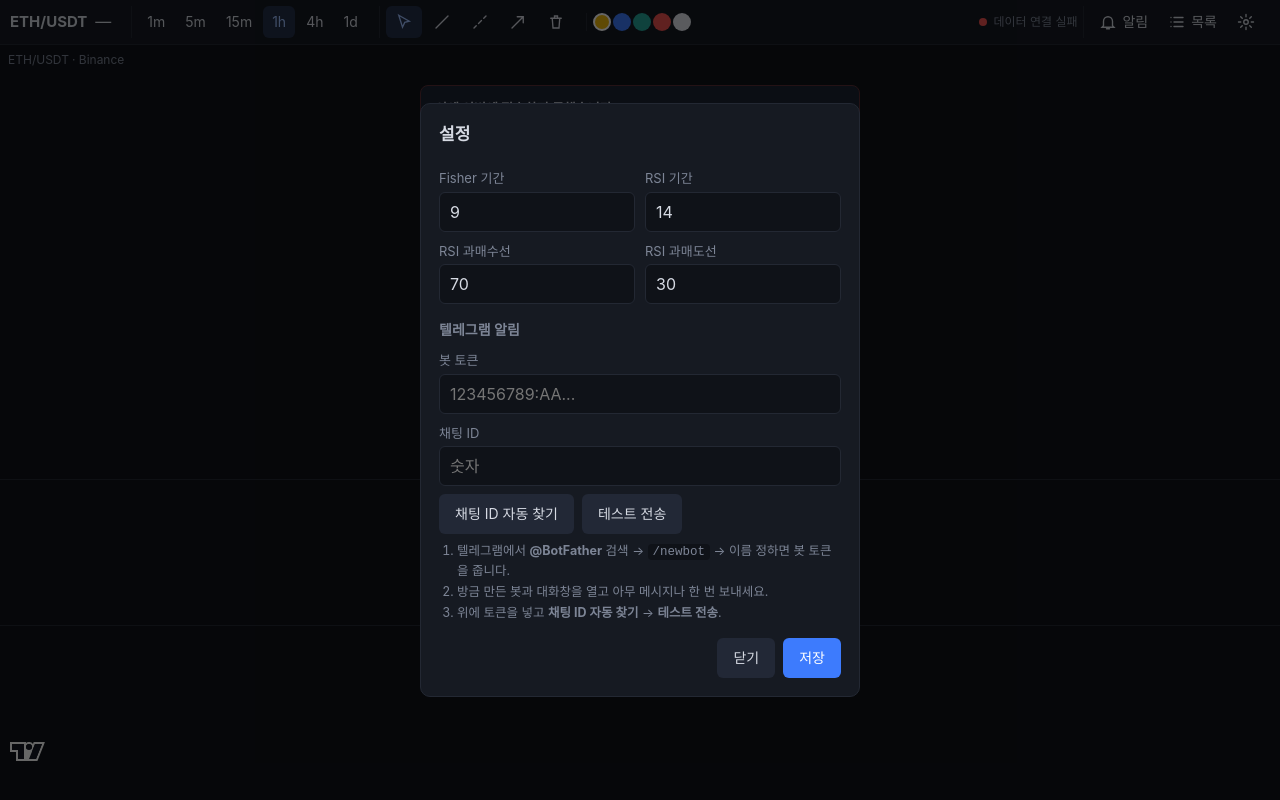
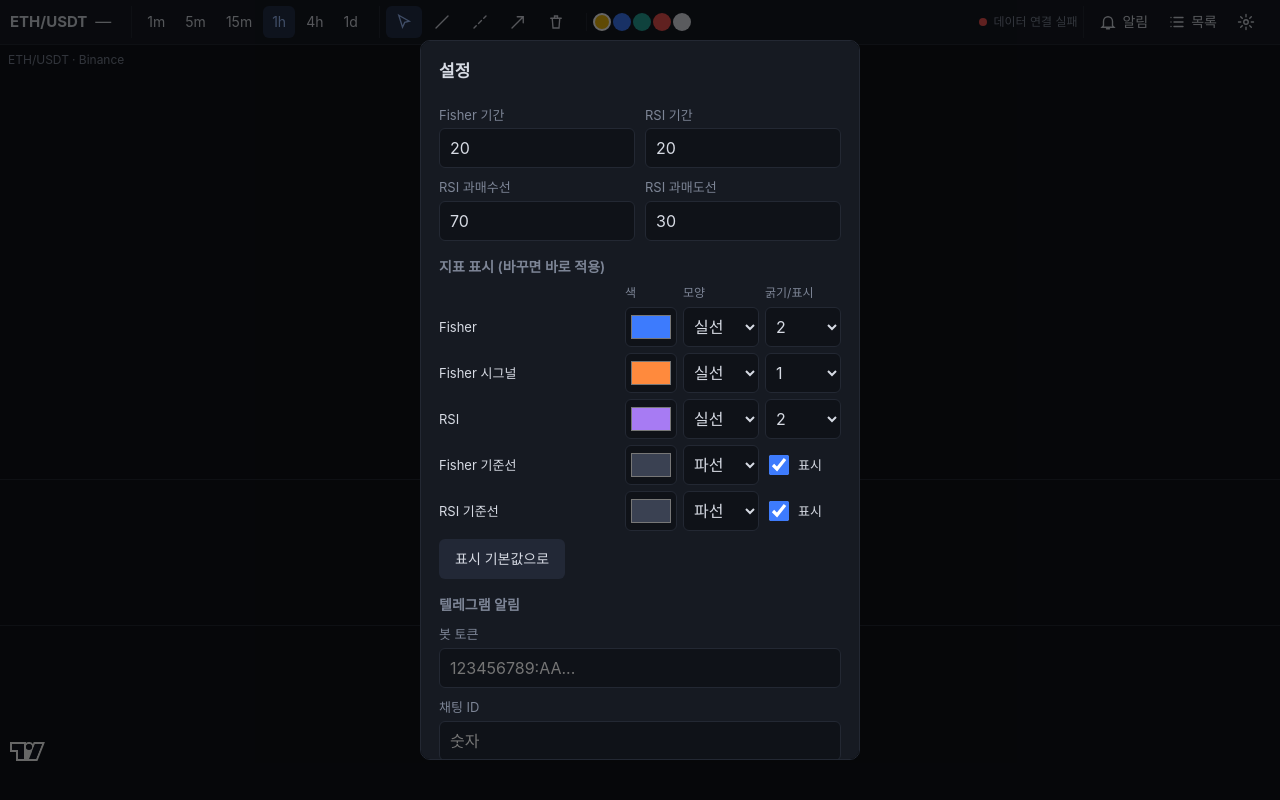
Before and after one commit to readmath2357-source/chart, a plain HTML site: page index.html in a window 1280 px wide. Both pictures are taken after a click on the button 1246 px from the left and 22 px from the top of the page. Drawn offline with Linux system fonts and the light colour scheme; no server answers.

Commit message:
Update index.html

```diff
--- a/index.html
+++ b/index.html
@@ -53,6 +53,12 @@ h3{font-size:14px;margin:16px 0 4px;color:var(--dim);font-weight:600}
 #toasts{position:fixed;right:12px;bottom:12px;z-index:30;display:flex;flex-direction:column;gap:8px;max-width:min(360px,calc(100vw - 24px))}
 .toast{background:#1d2433;border:1px solid #2f3a52;border-left:3px solid var(--acc);border-radius:8px;padding:10px 12px;font-size:13px;white-space:pre-wrap;box-shadow:0 6px 20px #0006}
 #diag{display:none;position:absolute;left:50%;top:40px;transform:translateX(-50%);z-index:6;width:min(440px,calc(100% - 24px));background:#1d2433;border:1px solid #5a2f35;border-radius:8px;padding:12px 14px;font-size:13px;line-height:1.6}#diag small{color:var(--dim)}
+.sty{display:grid;grid-template-columns:minmax(0,1fr) 52px 76px 76px;gap:6px;align-items:center;margin:6px 0;font-size:13px}
+.sty.hd{color:var(--dim);font-size:12px;margin-bottom:0}
+.sty input[type=color]{padding:3px;cursor:pointer}
+.sty select{padding:0 6px}
+.chk{display:flex;align-items:center;gap:6px;margin:0;color:var(--ink);font-size:13px}
+input[type=checkbox]{width:20px;height:20px;padding:0;accent-color:var(--acc)}
 .empty{color:var(--dim);font-size:13px;padding:10px 0}
 @media(max-width:700px){.lbl{display:none}header{gap:2px;padding:4px 6px}.grp{padding:0 3px}button{padding:0 7px}}
 </style>
@@ -128,6 +134,9 @@ h3{font-size:14px;margin:16px 0 4px;color:var(--dim);font-weight:600}
     <div><label for="sHi">RSI 과매수선</label><input id="sHi" type="number" min="50" max="100"></div>
     <div><label for="sLo">RSI 과매도선</label><input id="sLo" type="number" min="0" max="50"></div>
   </div>
+  <h3>지표 표시 (바꾸면 바로 적용)</h3>
+  <div id="styBox"></div>
+  <div class="acts" style="justify-content:flex-start;margin-top:8px"><button class="btn" id="styReset">표시 기본값으로</button></div>
   <h3>텔레그램 알림</h3>
   <label for="sTok">봇 토큰</label><input id="sTok" autocomplete="off" placeholder="123456789:AA...">
   <label for="sChat">채팅 ID</label><input id="sChat" autocomplete="off" placeholder="숫자">
@@ -164,7 +173,14 @@ const LS = {
   get(k, d) { try { const v = localStorage.getItem('ethc_' + k); return v ? JSON.parse(v) : d; } catch (e) { return d; } },
   set(k, v) { try { localStorage.setItem('ethc_' + k, JSON.stringify(v)); } catch (e) {} }
 };
-const S = Object.assign({ tf: '1h', fisherLen: 9, rsiLen: 14, rsiHi: 70, rsiLo: 30, tgToken: '', tgChat: '', color: COLORS[0] }, LS.get('settings', {}));
+const DEF_STY = {
+  fish: { color: '#3d7bfd', width: 2, style: 0 }, trig: { color: '#ff8a3d', width: 1, style: 0 }, rsi: { color: '#a77bf3', width: 2, style: 0 },
+  fg: { show: true, color: '#3a4152', style: 2 }, rg: { show: true, color: '#3a4152', style: 2 }
+};
+const mergeSty = s => Object.fromEntries(Object.keys(DEF_STY).map(k => [k, { ...DEF_STY[k], ...((s || {})[k] || {}) }]));
+const S = Object.assign({ tf: '1h', fisherLen: 20, rsiLen: 20, rsiHi: 70, rsiLo: 30, tgToken: '', tgChat: '', color: COLORS[0], v: 0 }, LS.get('settings', {}));
+S.sty = mergeSty(S.sty);
+if (S.v < 2) { S.fisherLen = 20; S.rsiLen = 20; S.v = 2; }
 let drawings = LS.get('drawings', []);
 let alerts = LS.get('alerts', []);
 let alertLog = LS.get('log', []);
@@ -343,15 +359,24 @@ const chart = LC.createChart($('chart'), {
   localization: { locale: 'ko-KR' }
 });
 const candle = chart.addSeries(LC.CandlestickSeries, { upColor: '#26a69a', downColor: '#ef5350', borderVisible: false, wickUpColor: '#26a69a', wickDownColor: '#ef5350', priceFormat: { type: 'price', precision: 2, minMove: 0.01 } }, 0);
-const lineOpt = (color, w) => ({ color, lineWidth: w, priceLineVisible: false, lastValueVisible: true, crosshairMarkerRadius: 3, priceFormat: { type: 'price', precision: 2, minMove: 0.01 } });
-const fishS = chart.addSeries(LC.LineSeries, lineOpt('#3d7bfd', 2), 1);
-const trigS = chart.addSeries(LC.LineSeries, lineOpt('#ff8a3d', 1), 1);
-const rsiS = chart.addSeries(LC.LineSeries, lineOpt('#a77bf3', 2), 2);
-const guide = (s, price, style = 2) => s.createPriceLine({ price, color: '#3a4152', lineWidth: 1, lineStyle: style, axisLabelVisible: false });
-[1.5, 0.75, -0.75, -1.5].forEach(p => guide(fishS, p)); guide(fishS, 0, 0);
-let rsiLines = [];
-function setRsiGuides() { rsiLines.forEach(l => rsiS.removePriceLine(l)); rsiLines = [guide(rsiS, S.rsiHi), guide(rsiS, S.rsiLo), guide(rsiS, 50, 1)]; }
-setRsiGuides();
+const lineOpt = o => ({ color: o.color, lineWidth: o.width, lineStyle: o.style, priceLineVisible: false, lastValueVisible: true, crosshairMarkerRadius: 3, priceFormat: { type: 'price', precision: 2, minMove: 0.01 } });
+const fishS = chart.addSeries(LC.LineSeries, lineOpt(S.sty.fish), 1);
+const trigS = chart.addSeries(LC.LineSeries, lineOpt(S.sty.trig), 1);
+const rsiS = chart.addSeries(LC.LineSeries, lineOpt(S.sty.rsi), 2);
+let guides = [];
+function setGuides() {
+  guides.forEach(([s, l]) => s.removePriceLine(l)); guides = [];
+  const add = (s, price, g) => { if (g.show) guides.push([s, s.createPriceLine({ price, color: g.color, lineWidth: 1, lineStyle: g.style, axisLabelVisible: false })]); };
+  [1.5, 0.75, 0, -0.75, -1.5].forEach(p => add(fishS, p, S.sty.fg));
+  [S.rsiHi, 50, S.rsiLo].forEach(p => add(rsiS, p, S.sty.rg));
+}
+function applyStyles() {
+  const o = k => ({ color: S.sty[k].color, lineWidth: S.sty[k].width, lineStyle: S.sty[k].style });
+  fishS.applyOptions(o('fish')); trigS.applyOptions(o('trig')); rsiS.applyOptions(o('rsi'));
+  setGuides();
+  if (cf && cf.ready) { const I = cf.ind(); setLabels(I, cf.bars.length - 1); }
+}
+setGuides();
 try { const p = chart.panes(); p[0].setStretchFactor(3); p[1].setStretchFactor(1); p[2].setStretchFactor(1); } catch (e) {}
 
 let cf = null; // 차트가 보고 있는 피드
@@ -382,8 +407,8 @@ function onChartFeed(type, info, f) {
   }
 }
 function setLabels(I, i) {
-  $('lab1').innerHTML = `Fisher ${S.fisherLen}<i style="color:#3d7bfd">${fmt(I.fish[i])}</i><i style="color:#ff8a3d">${fmt(I.trig[i])}</i>`;
-  $('lab2').innerHTML = `RSI ${S.rsiLen}<i style="color:#a77bf3">${fmt(I.rsi[i])}</i>`;
+  $('lab1').innerHTML = `Fisher ${S.fisherLen}<i style="color:${S.sty.fish.color}">${fmt(I.fish[i])}</i><i style="color:${S.sty.trig.color}">${fmt(I.trig[i])}</i>`;
+  $('lab2').innerHTML = `RSI ${S.rsiLen}<i style="color:${S.sty.rsi.color}">${fmt(I.rsi[i])}</i>`;
 }
 chart.subscribeCrosshairMove(p => {
   if (!cf || !cf.ready) return;
@@ -487,8 +512,9 @@ window.addEventListener('pointerup', e => {
   drawings.push(d); selId = d.id; pending = null; saveAll(); setTool('cursor');
 });
 window.addEventListener('keydown', e => {
+  if (e.key === 'Escape' && document.querySelector('.modal.open')) { closeModals(); return; }
   if (e.target.matches('input,select')) return;
-  if (e.key === 'Escape') { if (document.querySelector('.modal.open')) closeModals(); else { setTool('cursor'); selId = null; } }
+  if (e.key === 'Escape') { setTool('cursor'); selId = null; }
   if ((e.key === 'Delete' || e.key === 'Backspace') && selId != null) { delSel(); e.preventDefault(); }
 });
 
@@ -665,8 +691,17 @@ $('openList').onclick = () => { renderList(); openModal('mList'); };
 $('openSet').onclick = () => {
   $('sFl').value = S.fisherLen; $('sRl').value = S.rsiLen; $('sHi').value = S.rsiHi; $('sLo').value = S.rsiLo;
   $('sTok').value = S.tgToken; $('sChat').value = S.tgChat; $('tgRes').textContent = '';
-  openModal('mSet');
+  fillSty(); openModal('mSet');
 };
+const STY_ROWS = [['fish', 'Fisher'], ['trig', 'Fisher 시그널'], ['rsi', 'RSI'], ['fg', 'Fisher 기준선'], ['rg', 'RSI 기준선']];
+const STYLES = [[0, '실선'], [1, '점선'], [2, '파선']];
+$('styBox').innerHTML = '<div class="sty hd"><span></span><span>색</span><span>모양</span><span>굵기/표시</span></div>' + STY_ROWS.map(([k, n]) =>
+  `<div class="sty"><span>${n}</span><input type="color" id="sc_${k}" aria-label="${n} 색"><select id="ss_${k}" aria-label="${n} 모양">${STYLES.map(([v, t]) => `<option value="${v}">${t}</option>`).join('')}</select>` +
+  ('width' in DEF_STY[k] ? `<select id="sw_${k}" aria-label="${n} 굵기">${[1, 2, 3, 4].map(w => `<option value="${w}">${w}</option>`).join('')}</select>` : `<label class="chk"><input type="checkbox" id="sh_${k}"> 표시</label>`) + '</div>').join('');
+function fillSty() { for (const [k] of STY_ROWS) { const o = S.sty[k]; $('sc_' + k).value = o.color; $('ss_' + k).value = o.style; if ('width' in o) $('sw_' + k).value = o.width; else $('sh_' + k).checked = o.show; } }
+function readSty() { for (const [k] of STY_ROWS) { const o = S.sty[k]; o.color = $('sc_' + k).value; o.style = +$('ss_' + k).value; if ('width' in o) o.width = +$('sw_' + k).value; else o.show = $('sh_' + k).checked; } }
+$('styBox').addEventListener('input', () => { readSty(); applyStyles(); saveAll(); });
+$('styReset').onclick = () => { S.sty = mergeSty({}); fillSty(); applyStyles(); saveAll(); };
 const clampInt = (v, lo, hi, d) => { v = parseInt(v, 10); return isNaN(v) ? d : Math.max(lo, Math.min(hi, v)); };
 function readSet() {
   S.fisherLen = clampInt($('sFl').value, 2, 200, 9); S.rsiLen = clampInt($('sRl').value, 2, 200, 14);
@@ -674,7 +709,7 @@ function readSet() {
   S.tgToken = $('sTok').value.trim(); S.tgChat = $('sChat').value.trim();
 }
 $('sSave').onclick = () => {
-  readSet(); saveAll(); setRsiGuides();
+  readSet(); saveAll(); applyStyles();
   for (const k in feeds) feeds[k].feed.cache = null;
   if (cf && cf.ready) onChartFeed('reset', {}, cf);
   closeModals(); toast('설정을 저장했습니다.');
```
